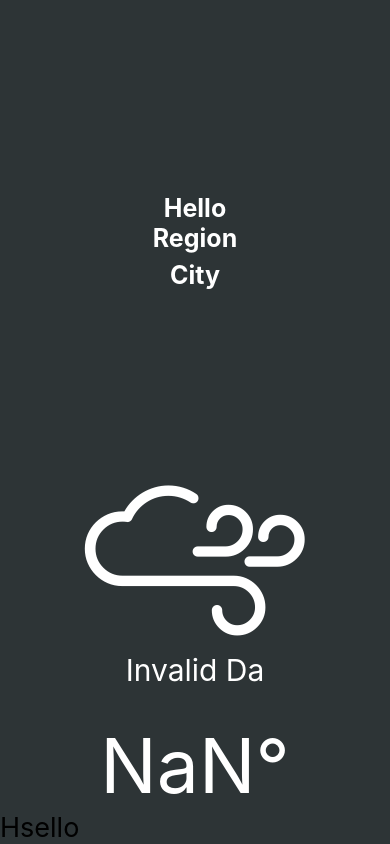
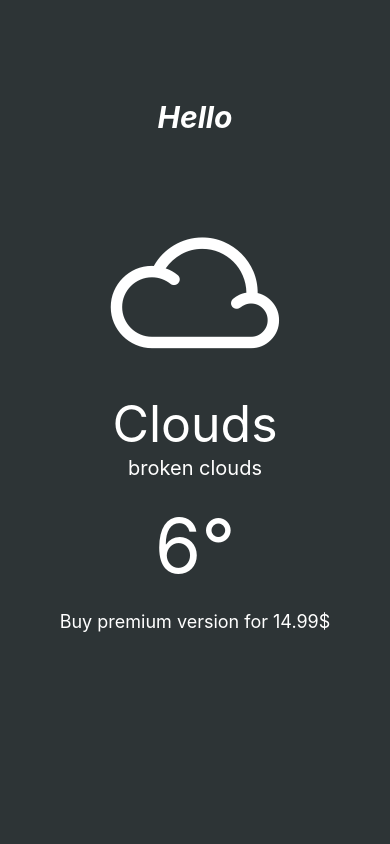
Before and after one commit to PhraseApp-Blog/React-native-i18n, a React Native app: screen / in a window 390 px wide. Built offline with nearby package versions, Linux system fonts and the light colour scheme.

Commit message:
added mocks for weather

```diff
--- a/App.js
+++ b/App.js
@@ -17,50 +17,55 @@ const weatherIcons = {
 };
 
 
+const greeting = {
+  text: "hello",
+  temp: 2
+};
+
+
 
 
 export default function App() {
   // const [daily, setDaily] = useState([]);
-  const daily = weatherData[0];
-  // const json = JSON.parse(newS)
-  // console.log(newS)
-  // setDaily(newS.daily)
-  // setDaily(wd[0])
+  const [location, setLocation] = useState([]);
+  const daily = dailyWeatherMock;
 
   return (
-    // <View style={styles.container}>
     <>
       <Container>
         <TopContainer>
           <Greeting>{"Hello"}</Greeting>
-          <Region>{"Region"}</Region>
-          <City>
-            {"City"}
-          </City>
         </TopContainer>
-        {/* {daily?.length > 0 &&
-          daily?.map((daily, index) => ( */}
+      <StatusBar style="dark" />
       <WeatherContainer >
         <Fontisto
-                name={weatherIcons[daily?.weather[0].main] ? weatherIcons[daily?.weather[0].main] : "cloudy-gusts"}
+          name={weatherIcons[daily?.main] ? weatherIcons[daily?.main] : "cloudy-gusts"}
           size={150}
           color="white"
         />
-              <Dates>{new Date(daily?.dt * 1000).toString().substring(0, 10)}</Dates>
-              <WeatherMain>{daily?.weather[0].main}</WeatherMain>
-              <WeatherDesc>{daily?.weather[0].description}</WeatherDesc>
-              <Temp>{Math.ceil(daily?.temp.max)}°</Temp>
+        <WeatherMain>{daily?.main}</WeatherMain>
+        <WeatherDesc>{daily?.description}</WeatherDesc>
+        <Temp>{Math.ceil(daily?.current)}°</Temp>
       </WeatherContainer>
-          {/* )
-          )
-        } */}
-        <Text style={{ fontSize: 27 }}>Hsello</Text>
-
+      <BottomLabel>{"Buy premium version for 14.99$"}</BottomLabel>
       </Container>
-      <StatusBar style="dark" />
-      {/* </View> */}
     </>
   );
+}
+
+const dailyWeatherMock = {
+  lat: 51.5074,
+  lon: -0.1278,
+  timezone: "Europe/London",
+  main: "Clouds",
+  description: "broken clouds",
+  icon: "04n",
+  max: 9.2,
+  min: 3.3,
+  current: 6,
+  dt: 1649159040,
+  unit : "metric"
+
 }
 
 const styles = StyleSheet.create({
@@ -74,6 +79,7 @@ const styles = StyleSheet.create({
 
 const Container = styled(View)`
   flex: 1;
+  align-items: center;
   background-color: ${backgrounds[Math.floor(Math.random() * backgrounds.length)]};
 `;
 
@@ -104,8 +110,6 @@ const Dates = styled(Text)`
   margin-top: 20px;
 `;
 
-
-
 const City = styled(Text)`
   font-size: 25px;
   font-weight: bold;
@@ -114,9 +118,23 @@ const City = styled(Text)`
 `;
 
 const Greeting = styled(Text)`
-  font-size: 25px;
+  font-size: 30px;
   font-weight: bold;
   color: white;
+  fontWeight: bold;
+  fontStyle: italic;
+`;
+
+const BottomLabel = styled(Text)`
+margin-top: 20px;
+  font-size: 18px;
+  color: white;
+  flex: 1;
+  align-items: center;
+  justify-content: center;
+
+
+
 `;
 
 const WeatherMain = styled(Text)`
@@ -127,7 +145,7 @@ const WeatherMain = styled(Text)`
 `;
 
 const WeatherDesc = styled(Text)`
-  font-size: 30px;
+  font-size: 20px;
   color: white;
 `;
 const Temp = styled(Text)`
@@ -135,112 +153,3 @@ const Temp = styled(Text)`
   color: white;
   margin-top: 20px;
 `;
-
-const weatherData = {
-  lat: 51.5074,
-  lon: -0.1278,
-  timezone: "Europe/London",
-  timezone_offset: 0,
-  current: {
-    dt: 1649159040,
-    sunrise: 1649124449,
-    sunset: 1649173486,
-    temp: 7.23,
-    feels_like: 2.78,
-    pressure: 1022,
-    humidity: 81,
-    dew_point: 4.03,
-    uvi: 0,
-    clouds: 75,
-    visibility: 10000,
-    wind_speed: 3.09,
-    wind_deg: 240,
-    wind_gust: 5.14,
-    weather: [
-      {
-        id: 803,
-        main: "Clouds",
-        description: "broken clouds",
-        icon: "04n"
-      }
-    ]
-  },
-  hourly: [
-    {
-      dt: 1649156400,
-      temp: 7.23,
-      feels_like: 2.78,
-      pressure: 1022,
-      humidity: 81,
-      dew_point: 4.03,
-      uvi: 0,
-      clouds: 75,
-      visibility: 10000,
-      wind_speed: 3.09,
-      wind_deg: 240,
-      wind_gust: 5.14,
-      weather: [
-        {
-          id: 803,
-          main: "Clouds",
-          description: "broken clouds",
-          icon: "04n"
-        }
-      ],
-      pop: 0
-    },
-    // more hourly data here
-  ],
-  daily: [
-    {
-      dt: 1649134800,
-      sunrise: 1649124449,
-      sunset: 1649173486,
-      moonrise: 1649109660,
-      moonset: 1649145960,
-      moon_phase: 0.01,
-      temp: {
-        day: 7.6,
-        min: 3.3,
-        max: 9.2,
-        night: 5.5,
-        eve: 7.6,
-        morn: 3.3
-      },
-      feels_like: {
-        day: 3.73,
-        night: 0.41,
-        eve: 3.73,
-        morn: 0.41
-      },
-      pressure: 1021,
-      humidity: 72,
-      dew_point: 2.12,
-      wind_speed: 4.15,
-      wind_deg: 255,
-      wind_gust: 6.44,
-      weather: [
-        {
-          id: 803,
-          main: "Clouds",
-          description: "broken clouds",
-          icon: "04d"
-        }
-      ],
-      clouds: 75,
-      pop: 0,
-      uvi: 0.33
-    },
-    // more daily data here
-  ],
-  alerts: [
-    {
-      sender_name: "Met Office",
-      event: "Wind",
-      start: 1649164800,
-      end: 1649175600,
-      description: "Wind gusts up to 45 mph expected"
-    },
-    // more alert data here
-  ]
-}
--- a/package.json
+++ b/package.json
@@ -9,7 +9,9 @@
     "web": "expo start --web"
   },
   "dependencies": {
+    "@expo-google-fonts/pacifico": "^0.2.3",
     "expo": "~48.0.11",
+    "expo-font": "~11.1.1",
     "expo-status-bar": "~1.4.4",
     "react": "18.2.0",
     "react-native": "0.71.6",
```
Also changed, not shown: 1 other file (tests, documents, lock files or other folders). Lines whose indentation alone changed are shown as unchanged.
